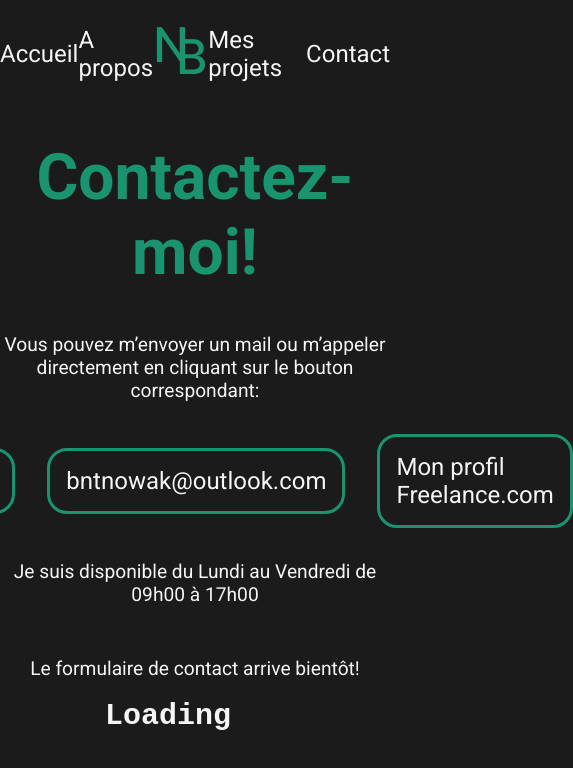
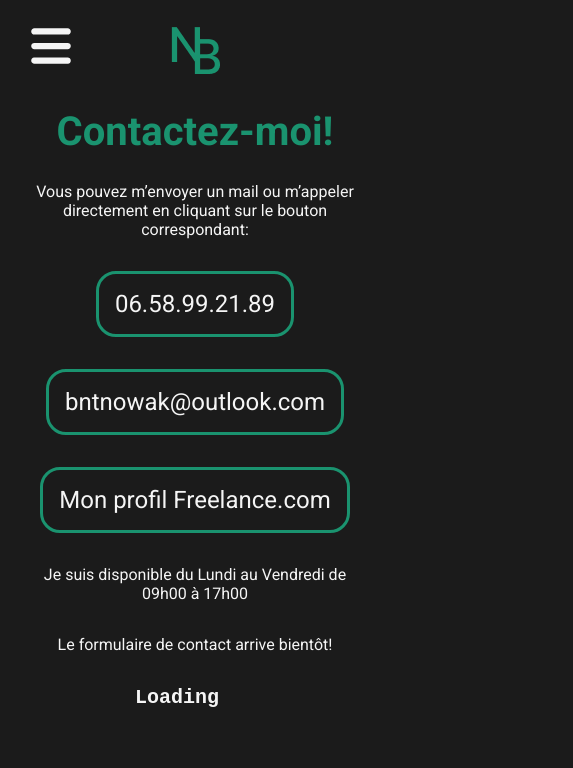
Before and after one commit to Benoit-nwk/Portfolio, a Vue app: page /contact in a window 390 px wide. Shown: the top 768 px of the page, 573 px wide, since content can reach past the window. Built offline with nearby package versions, Linux system fonts and the light colour scheme.

Commit message:
FEAT/ Ajout du responsive, max 768px

```diff
--- a/src/App.vue
+++ b/src/App.vue
@@ -1,10 +1,11 @@
 <script setup>
 import { RouterView} from 'vue-router'
+</script>
 
-</script>
 <template>
       <router-view/>
 </template>
+
 <style>
 
 </style>
--- a/src/assets/main.css
+++ b/src/assets/main.css
@@ -100,3 +100,119 @@ table{
   transform-origin: center;
   z-index: 1;
 }
+
+.clock{
+  position: absolute;
+  top: 230px;
+  left: 20px;
+  font-size: 20px;
+}
+.clock-green_Code{
+  color: var(--primary-color);
+  font-weight: bold;
+}
+
+.side-menu-container{
+  display: none;
+}
+
+.other-projects-phone{
+  display:none;
+}
+
+@media (max-width: 768px) {
+  .elipse {
+    width: 95%;
+  }
+
+  h1 {
+    font-size: 2.5rem;
+    margin-top: 0;
+  }
+  p {
+    font-size: 1rem;
+  }
+  .clock{
+    display: none;
+  }
+  .container{
+    margin: 0;
+    padding: 0;
+    height: 70vh;
+  }
+
+  .nav-anchor{
+    display: none;
+  }
+
+  nav{
+    justify-content: center;
+  };
+
+  .return_to_home {
+    transition: none;
+    margin: 0 auto;
+}
+.menu{
+  position: absolute;
+  top: 20px;
+  left: 20px;
+  background:none;
+  border: none;
+}
+
+.side-menu-container{
+  display: block;
+}
+
+.side-menu {
+  position: fixed;
+  top: 0;
+  left: -500px;
+  width: 250px;
+  height: 100%;
+  background-color: #333;
+  color: white;
+  display: flex;
+  flex-direction: column;
+  padding: 2rem;
+  gap: 3rem;
+  transition: left 0.3s ease;
+  z-index: 2;
+}
+
+.side-menu.open {
+  left: 0;
+}
+
+.menu-close{
+  position: absolute;
+  top: 10px;
+  right: 10px;
+  background: none;
+  border: none;
+  color: white;
+  font-size: 24px;
+}
+
+.other-projects{
+  display: none;
+}
+
+.other-projects-phone{
+  display: block;
+  margin: 2rem 0;
+  font-size: 1.5rem;
+  text-align: center;
+  text-decoration: underline;
+}
+
+.contact{
+  flex-direction: column;
+}
+
+.button{
+  font-size: 1.5rem;
+}
+
+}
--- a/src/components/JavascriptClock.vue
+++ b/src/components/JavascriptClock.vue
@@ -35,14 +35,5 @@ onMounted(() => {
 </template>
 
 <style scoped>
-.clock{
-    position: absolute;
-    top: 230px;
-    left: 20px;
-    font-size: 20px;
-}
-.clock-green_Code{
-    color: var(--primary-color);
-    font-weight: bold;
-}
+
 </style>
--- a/src/components/NavigationBar.vue
+++ b/src/components/NavigationBar.vue
@@ -1,14 +1,34 @@
 <script setup>
 import { RouterLink } from 'vue-router';
+import { ref } from 'vue';
+
+const isMenuOpen = ref(false);
+
+const toggleMenu = () => {
+    isMenuOpen.value = !isMenuOpen.value;
+};
 </script>
 
 <template>
     <nav>
-        <router-link to="/" title="Page d'accueil">Accueil</router-link>
-        <router-link to="/about" title="A propos">A propos</router-link>
+        <section class="side-menu-container">
+            <button class="menu" @click="toggleMenu"><img src="/public/menu.svg" alt="menu"/></button>
+
+            <div class="side-menu" :class="{ open: isMenuOpen }">
+                <button class="menu-close" @click="toggleMenu"><img src="/public/menu_close.svg" alt="menu"/></button>
+                <router-link to="/" title="Page d'accueil" >Accueil</router-link>
+                <router-link to="/about" title="A propos" >A propos</router-link>
+                <router-link to="/projects" title="Mes projets" >Mes projets</router-link>
+                <router-link to="/contact" title="Contactez-moi!">Contact</router-link>
+            </div>
+        </section>
+
+
+        <router-link to="/" title="Page d'accueil" class="nav-anchor">Accueil</router-link>
+        <router-link to="/about" title="A propos" class="nav-anchor">A propos</router-link>
         <router-link to="/" title="Page d'accueil"><img class="return_to_home" src="./icons/IconPortfolio.png" alt="Logo-protfolio"></router-link>
-        <router-link to="/projects" title="Mes projets">Mes projets</router-link>
-        <router-link to="/contact" title="Contactez-moi!">Contact</router-link>
+        <router-link to="/projects" title="Mes projets" class="nav-anchor">Mes projets</router-link>
+        <router-link to="/contact" title="Contactez-moi!" class="nav-anchor">Contact</router-link>
     </nav>
 </template>
 
@@ -19,6 +39,7 @@ import { RouterLink } from 'vue-router';
 }
 .return_to_home:hover{
     transform: scale(1.1);
+}
 
-}
+
 </style>
--- a/src/router/index.js
+++ b/src/router/index.js
@@ -1,6 +1,5 @@
 import { createRouter, createWebHistory } from 'vue-router'
 import HomeView from '../views/HomeView.vue'
-import TechnologiesView from '../views/TechnologiesView.vue'
 import ContactView from '../views/ContactView.vue'
 import ProjectsView from '../views/ProjectsView.vue'
 import AboutView from '../views/AboutView.vue'
--- a/src/views/ContactView.vue
+++ b/src/views/ContactView.vue
@@ -40,4 +40,17 @@ import Contact from '@/components/Contact.vue';
   content:"Loading..."
 }
 @keyframes loading {to{clip-path: inset(0 -1ch 0 0)}}
+
+@media screen and (max-width: 768px) {
+  p{
+    margin: 0 2rem;
+  }
+  .loader-container {
+    margin: 2rem 0;
+  }
+  .loader {
+    font-size: 20px;
+    margin: 2rem 0;
+  }
+}
 </style>
--- a/src/views/ProjectsView.vue
+++ b/src/views/ProjectsView.vue
@@ -9,7 +9,7 @@ import Projects from '@/components/Projects.vue';
     <a href="https://github.com/Benoit-nwk" target="_blank" title="Mon Github"><img src="/public/otherProjects.png" alt="other projects" class="other-projects" /></a>
     <p>Voici quelques projets sur lesquels j'ai travaillé.</p>
     <Projects />
-
+    <a href="https://github.com/Benoit-nwk" class="other-projects-phone">Mes autres projets</a>
 </template>
 
 <style scoped>
--- a/src/views/TechnologiesView.vue
+++ /dev/null
@@ -1,11 +0,0 @@
-<script setup>
-import NavigationBar from '@/components/NavigationBar.vue';
-
-</script>
-
-<template>
-    <NavigationBar />
-</template>
-
-<style scoped>
-</style>
```
Also changed, not shown: public/menu.svg (added), public/menu_close.svg (added).
